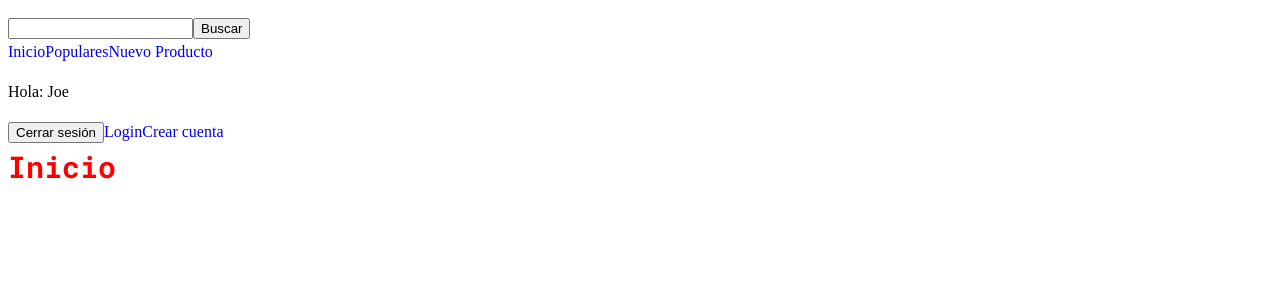
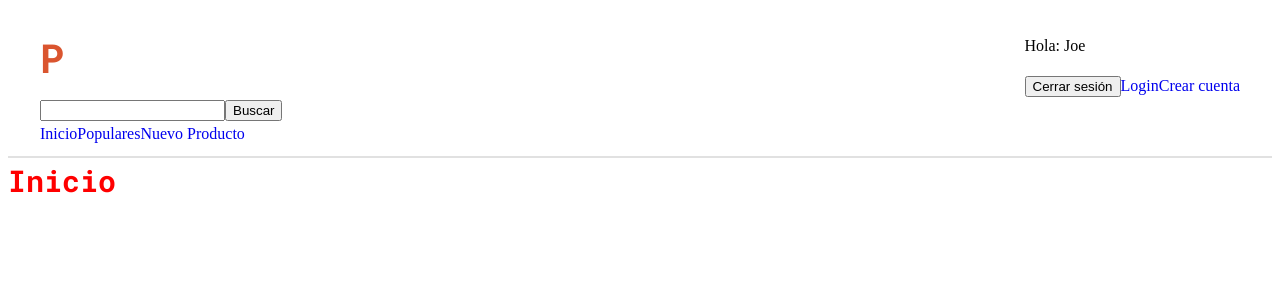
Before and after one commit to JoseIgnacioTapia/producthunt-clone, a Next.js app: page / in a window 1280 px wide. Shown: the top 300 px of the page. Built offline with nearby package versions, Linux system fonts and the light colour scheme.

Commit message:
Header Styles

```diff
--- a/app/components/Header.tsx
+++ b/app/components/Header.tsx
@@ -1,13 +1,36 @@
-import Link from 'next/link';
-import Navegation from './Navegation';
-import Search from './ui/Search';
+"use client";
+import Link from "next/link";
+import Navegation from "./Navegation";
+import Search from "./ui/Search";
+import styled from "styled-components";
+
+const ContenedorHeader = styled.div`
+  max-width: 1200px;
+  width: 95%;
+  margin: 0 auto;
+  @media (min-width: 768px) {
+    display: flex;
+    justify-content: space-between;
+  }
+`;
+
+const Logo = styled.p`
+  color: var(--naranja);
+  font-size: 4rem;
+  line-height: 0;
+  font-weight: 700;
+  font-family: var(--font-roboto), serif;
+  margin-right: 2rem;
+`;
 
 function Header(): JSX.Element {
   return (
-    <header>
-      <div>
+    <header style={{ borderBottom: "2px solid #e1e1e1", padding: "1rem 0" }}>
+      <ContenedorHeader>
         <div>
-          <p></p>
+          <Link href="/">
+            <Logo>P</Logo>
+          </Link>
           <Search />
           <Navegation />
         </div>
@@ -18,7 +41,7 @@
           <Link href="/">Login</Link>
           <Link href="/">Crear cuenta</Link>
         </div>
-      </div>
+      </ContenedorHeader>
     </header>
   );
 }
--- a/app/styles.ts
+++ b/app/styles.ts
@@ -6,6 +6,7 @@
   :root {
     --gris: #3d3d3d;
     --gris2: #6f6f6f;
+    --gris3: #e1e1e1;
     --naranja: #da552f;
   }
 
```
